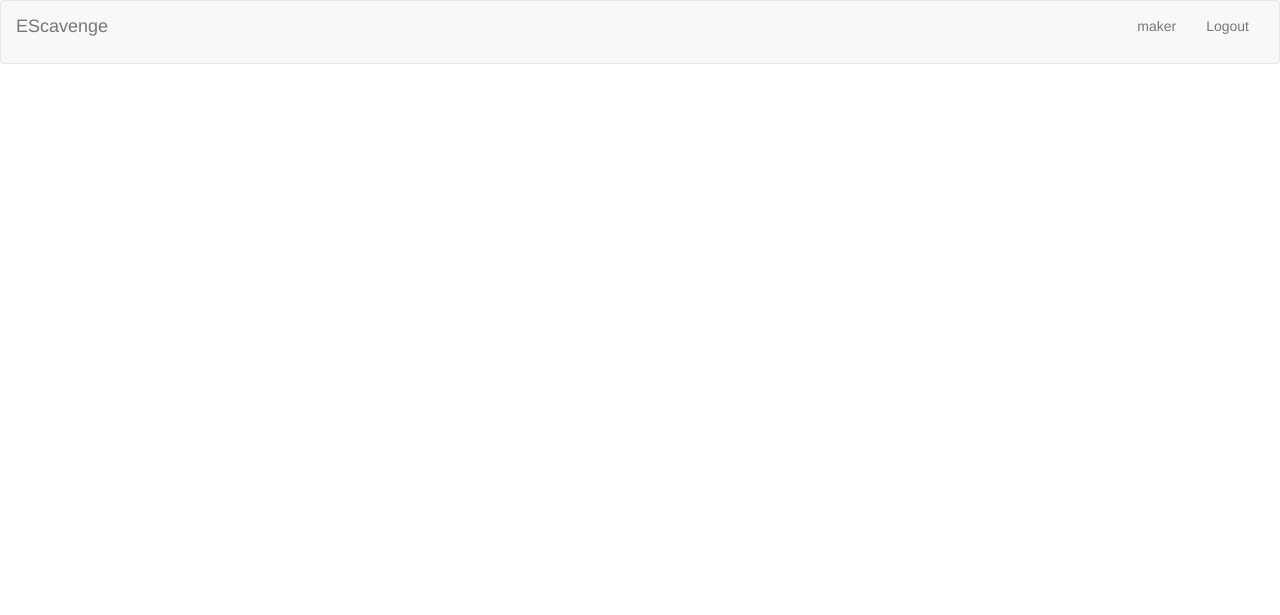
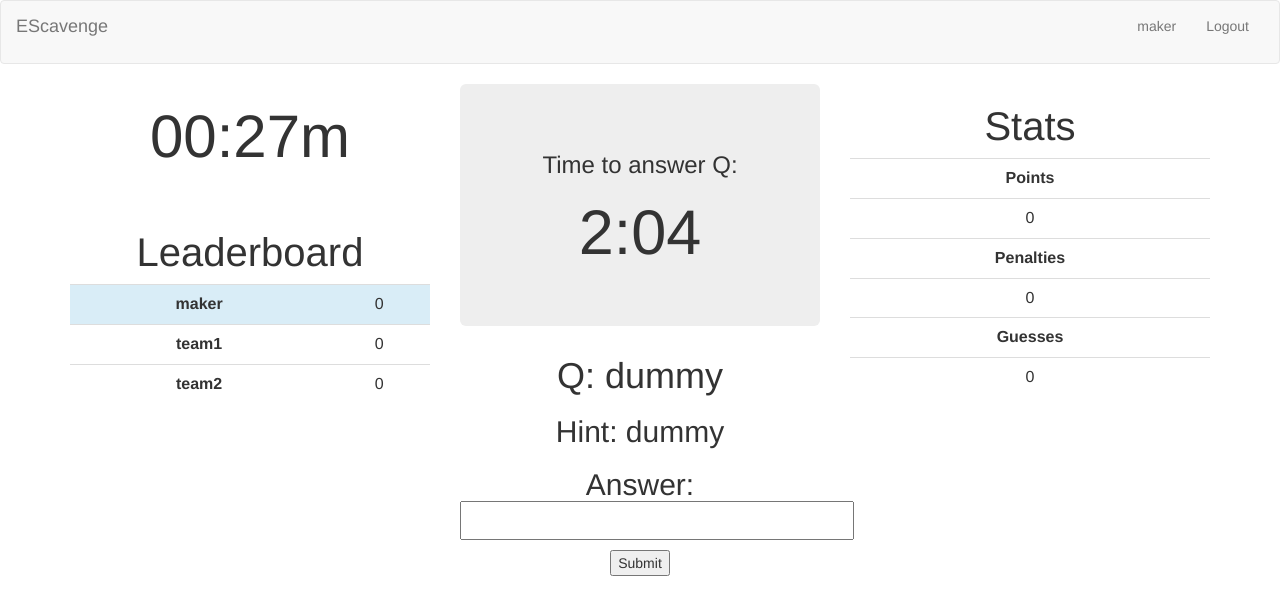
Before and after one commit to cutefluffykittens/ScavengerHunt, a Django app: template Interface/templates/team.html in a window 1280 px wide. Shown: the top 615 px of the page. Run offline with Django 3.2, Linux system fonts and the light colour scheme; the template is opened without the code that fills it: values that come from a table or form of the project are taken from there, others are empty; data comes from the database, SQL or seed files in the repository; some libraries are stand-ins or nearby versions.

Commit message:
Upgraded Team Needs Work
Changed views to sort team list by score (built-in quearying capabiliity). Also changed huntUser to be an object instead of a string. Also I don't think the team view does anything?????????????????????????????????????

Still need to figure out timer capabilities.

```diff
--- a/Interface/templates/team.html
+++ b/Interface/templates/team.html
@@ -1 +1,49 @@
 {% include "Partials/header.html" %}
+
+<div class="container" style="height: 88%">
+    <div class="row">
+        <div class="col-lg-4">
+            <h1 style="text-align: center; font-size: 60px; margin-bottom: 60px">00:27m</h1>
+            <h3 style="text-align: center; font-size: 40px">Leaderboard</h3>
+            <div class="table">
+                <table class = "table">
+                    {% for team in teams %}
+                        {% if team.name == huntUser.name %}
+                            <tr class ="info"><th style="text-align:center">{{ team.name }}</th>
+                            <td style="text-align:center">{{ team.score }}</td></tr>
+                       {% else %}
+                            <tr><th style="text-align:center">{{ team.name }}</th>
+                            <td style="text-align:center">{{ team.score }}</td></tr>
+                       {% endif %}
+                {% endfor %}
+                </table>
+            </div>
+        </div>
+        <div class="col-lg-4" style="height: 100%; text-align: center">
+            <div class="jumbotron">
+                <h3>Time to answer Q: </h3>
+                <h1>2:04</h1>
+            </div>
+            <h1>Q: {{ huntUser.current_landmark.question }}</h1>
+            <h2>Hint: {{ huntUser.current_landmark.clue }}</h2>
+            <form action="#">
+                <h2>Answer: <input type="text" name="answer"><br></h2>
+                <input type="submit" value="Submit">
+            </form>
+        </div>
+
+        <div class="col-lg-4">
+            <h3 style="text-align: center; font-size: 40px">Stats</h3>
+            <div class="table">
+                <table class = "table">
+                    <tr><th style="text-align:center">Points</th></tr>
+                    <tr><td style="text-align:center">{{ huntUser.score }}</td></tr>
+                    <tr><th style="text-align:center">Penalties</th></tr>
+                    <tr><td style="text-align:center">{{ huntUser.penalties }}</td></tr>
+                    <tr><th style="text-align:center">Guesses</th></tr>
+                    <tr><td style="text-align:center">{{ huntUser.guesses }}</td></tr>
+                </table>
+            </div>
+        </div>
+    </div>
+</div>
```
Also changed, not shown: Interface/views.py (+6 -3 lines).
